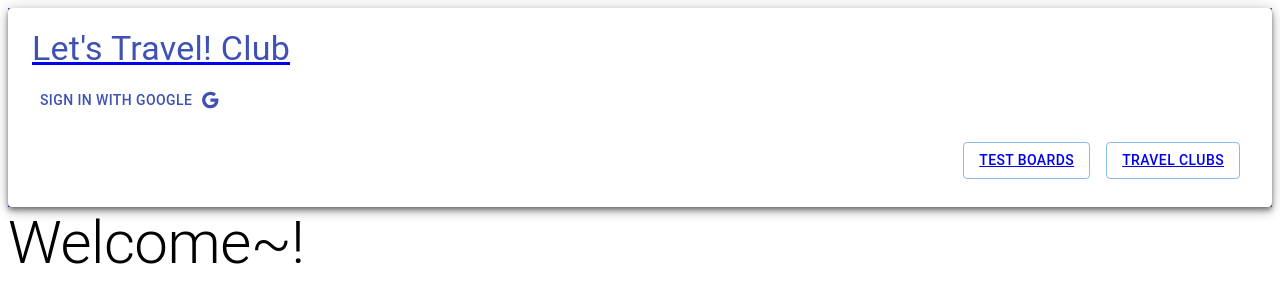
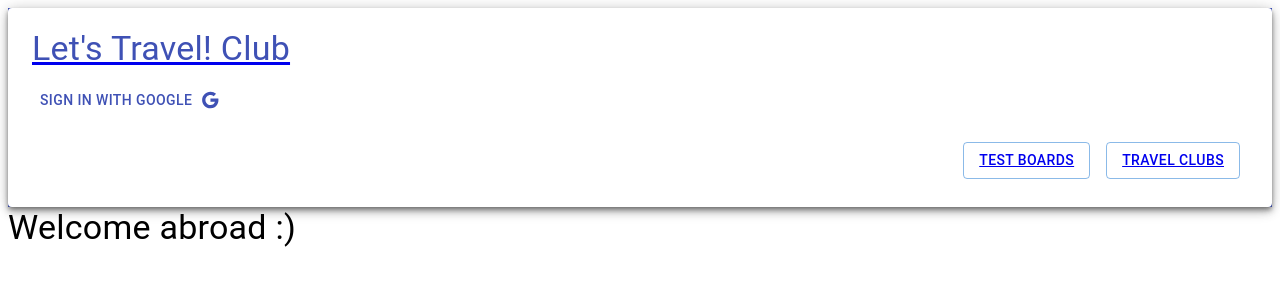
Before and after one commit to Jyonyve/react-spring-test, a React (Create React App) app: page / in a window 1280 px wide. Shown: the top 302 px of the page. Built offline with nearby package versions, Linux system fonts and the light colour scheme.

Commit message:
공지사항에 코멘트 안 보이도록 수정

```diff
--- a/src/views/GoogleLoginTokenAndView.tsx
+++ b/src/views/GoogleLoginTokenAndView.tsx
@@ -63,7 +63,7 @@ const  GoogleLoginTokenAndView = observer((props:any) =>{
 
       <Box alignContent="center">
         {navigate("/")}
-        <h2> Welcome~!</h2>
+        <h4>Let's go!</h4>
       </Box>
     );
 })
--- a/src/views/PaginationTable.jsx
+++ b/src/views/PaginationTable.jsx
@@ -86,7 +86,7 @@ const PaginationTable = (observer((props) => {
   }, [location]);
 
   async function af () {
-      console.log('af')
+      console.log(`af: pathlocation:${window.location.pathname}`)
       clear()
       await onFetchBoardAndPosting(clubId, boardKind); //fetch board info and posting list to state
       setBoard(castToSnapshot(boardStore.getBoard));
@@ -100,7 +100,7 @@ const PaginationTable = (observer((props) => {
             readCount: `${posting.readCount}`,
             writtenDate: `${posting.writtenDate}`,
             boardId: `${clubId}/${boardKind}`,
-            pathlocation: window.location.pathname,
+            pathlocation: location.pathname,
           },
         });
       }
@@ -170,7 +170,8 @@ const PaginationTable = (observer((props) => {
                     contents : `${copyPosting.contents}`,
                     writerEmail : `${copyPosting.writerEmail}`,
                     boardId:`${clubId}/${boardKind}`,
-                    pathlocation:window.location.pathname}} )
+                    pathlocation: location.pathname
+                  }} )
                 }}>
                   <TableCell align="center">{posting.title}</TableCell>
                   <TableCell align="center">{moment(`${posting.writtenDate}`, "x").format("YYYY MMM DD hh:mm a")}</TableCell>
--- a/src/views/PostingContentsView.tsx
+++ b/src/views/PostingContentsView.tsx
@@ -12,7 +12,6 @@ import Popup from 'reactjs-popup';
 import 'reactjs-popup/dist/index.css';
 import { PostingEditFormView } from "./PostingEditFormView";
 import { adminChecker, TestBoardChecker } from "../component/Rolechecker";
-import { BoardKind } from "../aggregate/BoardKind";
 
 
 const PostingContentsView = observer((props:any) => {
@@ -29,7 +28,7 @@ const PostingContentsView = observer((props:any) => {
     const clubId = (boardId as string).split("/")[0]
 
     async function af() {
-        console.log('posting - af')
+        console.log(`posting, pathlocation:${pathlocation}`)
         let posting = await postingStore.fetchPosting(postingId);
         setShowPosting(castToSnapshot(posting));
         let comments :[] = await commentStore.fetchComments(postingId)
--- a/src/views/Welcome.tsx
+++ b/src/views/Welcome.tsx
@@ -2,7 +2,7 @@ import { Typography } from "@material-ui/core"
 
 const Welcome = () => {
     return(
-        <Typography variant="h2" >Welcome~!</Typography>
+        <Typography variant="h4" >Welcome abroad :)</Typography>
     )
 }
 export default Welcome
```
